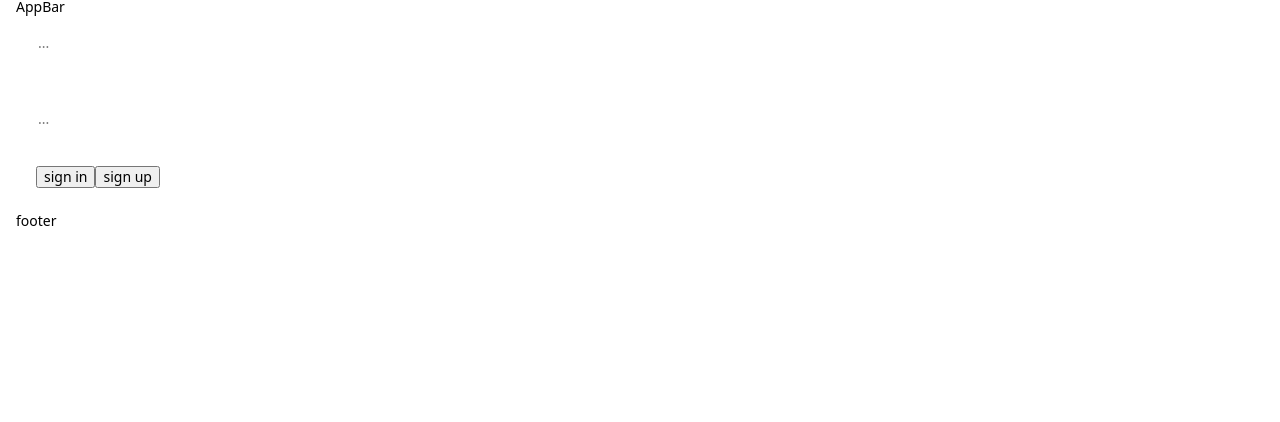
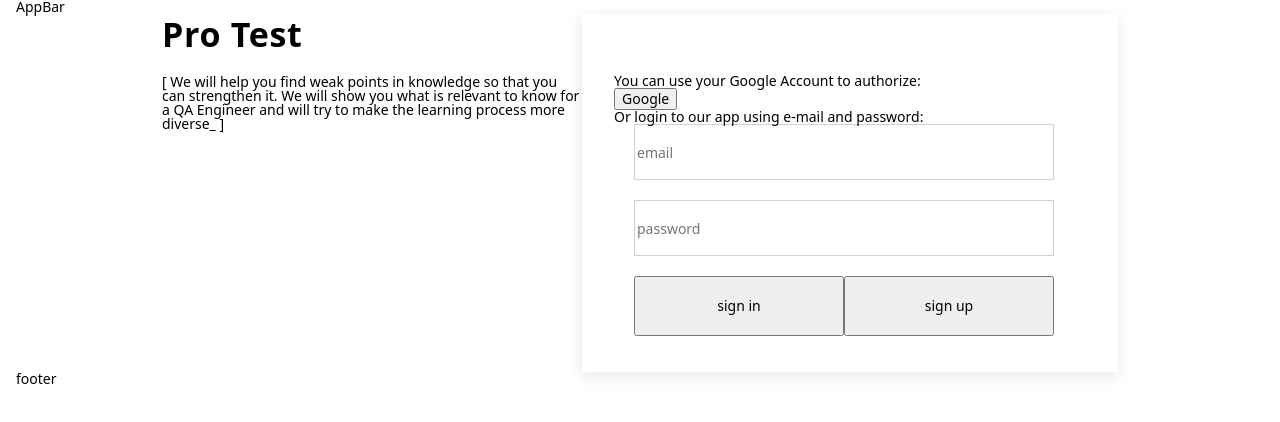
Before and after one commit to AnnaSobchenko/pro-test, a React (Create React App) app: page /auth in a window 1280 px wide. Shown: the top 422 px of the page. Built offline with nearby package versions, Linux system fonts and the light colour scheme.

Commit message:
add route auth

```diff
--- a/src/App.js
+++ b/src/App.js
@@ -1,6 +1,6 @@
 import "./App.scss";
 import { Suspense } from "react";
-import { Route, Routes } from "react-router-dom";
+import { Navigate, Route, Routes } from "react-router-dom";
 import PublicRoute from "./components/_routs/PublicRoute";
 import PrivateRoute from "./components/_routs/PrivatRoute";
 import TestPage from "./pages/TestPage/TestPage";
@@ -13,15 +13,19 @@ import MaterialsPage from "./pages/MaterialsPage/MaterialsPage";
 import ContactsPage from "./pages/Contacts/ContactsPage";
 import AppBar from "./components/_navigation/AppBar";
 import Footer from "./components/_navigation/Footer";
+import { useSelector } from "react-redux";
 // import QaTestPage from "./pages/TestPage/TestPage";
 
 function App() {
+  // const isLoggedIn = useSelector(state=> state.auth.isLoggedIn)
+  const isLoggedIn = false
+  console.log('isLoggedIn', isLoggedIn)
   return (
     <div className="container">
       <Suspense fallback={<Loader />}>
         <Routes>
           <Route path="/" element={<AppBar />}>
-            <Route index element={<MainPage />} />
+            <Route index element={isLoggedIn ? <MainPage /> :<Navigate to="auth"/> } />
             <Route element={<PublicRoute />}>
               <Route path="auth" element={<AuthPage />} />
             </Route>
--- a/src/components/AuthForm/AuthForm.jsx
+++ b/src/components/AuthForm/AuthForm.jsx
@@ -1,4 +1,5 @@
 import {  Formik } from "formik";
+import { useState } from "react";
 import { useDispatch } from "react-redux";
 import { signin } from "../../redux/auth/authOperations";
 import { authValidationSchema } from "../../utils/validation/AuthValid";
@@ -6,15 +7,23 @@ import LabelForm from "../_shared/LabelForm/LabelForm";
 import s from "./AuthForm.module.scss";
 
 const AuthForm = () => {
+
+
   const dispatch = useDispatch();
-  return (
+
+
+  return <div >
+
+
     <Formik
       initialValues={{ email: "", password: "" }}
       validationSchema={authValidationSchema}
       onSubmit={(values, { resetForm }) => {
+
         dispatch(signin(values));
         resetForm();
-        // console.log("values", values);
+        console.log("values", values);
+
       }}
     >
       {({
@@ -27,11 +36,15 @@ const AuthForm = () => {
         isSubmitting,
       }) => (
         <div className={s.authForm}>
+          <h2>You can use your Google Account to authorize:</h2>
+      <button>Google</button>
+       <h2>Or login to our app using e-mail and password:</h2>
           <form onSubmit={handleSubmit}>
             <LabelForm type="email"
               handleChange={handleChange}
               handleBlur={handleBlur}
               values={values}
+
             />
             <LabelForm type="password"
               handleChange={handleChange}
@@ -39,17 +52,20 @@ const AuthForm = () => {
               values={values}
             />
 
-            <button className="btnSubmit" type="submit">
+            <div className={s.btn} >
+              <button className={s.btnSubmit} type="submit" value="signin" >
               sign in
             </button>
-            <button className="btnSubmit" type="submit">
+            <button className={s.btnSubmit} value="signup"  type="submit" >
               sign up
-            </button>
+            </button></div>
+
           </form>
         </div>
       )}
     </Formik>
-  );
+ </div>
+
 };
 
 export default AuthForm;
--- a/src/components/AuthForm/AuthForm.module.scss
+++ b/src/components/AuthForm/AuthForm.module.scss
@@ -1,8 +1,10 @@
 .authForm {
   display: block;
+  padding: 60px 44px 48px 32px;
   width: 100%;
   margin: 0 ;
   background-color: white;
+  box-shadow: 0px 4px 15px rgba(2, 23, 42, 0.1);
   form {
     box-sizing: border-box;
     width: calc( 100%);
@@ -29,3 +31,11 @@
 
   // }
 }
+.btn {
+  display: flex;
+  justify-content: center;
+}
+.btnSubmit{
+  width: 210px;
+  height: 60px;
+}
--- a/src/components/_shared/LabelForm/LabelForm.jsx
+++ b/src/components/_shared/LabelForm/LabelForm.jsx
@@ -1,18 +1,18 @@
 import { ErrorMessage } from "formik";
 import s from "./LabelForm.module.scss";
 
-const LabelForm = ({ type, handleChange, handleBlur, values }) => {
+const LabelForm = ({ type, handleChange, handleBlur, values}) => {
   return (
     <>
-      <label className={s.inputLabel} htmlFor="password">
+      <label className={s.inputLabel} htmlFor={type}>
         <span> {type}</span>
         <input
           type={type}
           name={type}
-          placeholder="..."
+          placeholder={type}
           onChange={handleChange}
           onBlur={handleBlur}
-          value={values.password}
+          value={values.type}
         />
         {/* {touched.password && errors.password && alert(errors.password)} */}
         <ErrorMessage
--- a/src/components/_shared/LabelForm/LabelForm.module.scss
+++ b/src/components/_shared/LabelForm/LabelForm.module.scss
@@ -15,7 +15,7 @@
             width: calc( 100% );
             height: 100%;
             border: 1px;
-            border-color: var(--border-color);
+            border: 1px solid var(--border-color);
         }
 
     }
--- a/src/pages/AuthPage/AuthPage.jsx
+++ b/src/pages/AuthPage/AuthPage.jsx
@@ -1,7 +1,16 @@
 import AuthForm from "../../components/AuthForm/AuthForm"
+import s from "./AuthPage.module.scss"
 
 const AuthPage = () => {
-    return  <AuthForm />
+    return   <div className={s.authPage}>
+   <div className={s.authPageLeft} >
+    <h1 className={s.authPageTitle}>Pro Test</h1>
+     <p>[ We will help you find weak points
+    in knowledge so that you can strengthen it. We will show you what is relevant to know for a QA Engineer and will try to make the learning process more diverse_ ]
+    </p>
+   </div>
+     <AuthForm />
+     </div>
 }
 
 export default AuthPage;
--- a/src/pages/AuthPage/AuthPage.module.scss
+++ b/src/pages/AuthPage/AuthPage.module.scss
@@ -0,0 +1,19 @@
+.authPage {
+display: flex;
+justify-content: center;
+
+}
+.authPageLeft{
+    width: 420px;
+    height: 187px;
+}
+.authPageTitle{
+    padding-bottom: 20px;
+
+font-weight: 800;
+font-size: 34px;
+line-height: 41px;
+letter-spacing: 0.02em;
+
+color: #000000;
+}
```
